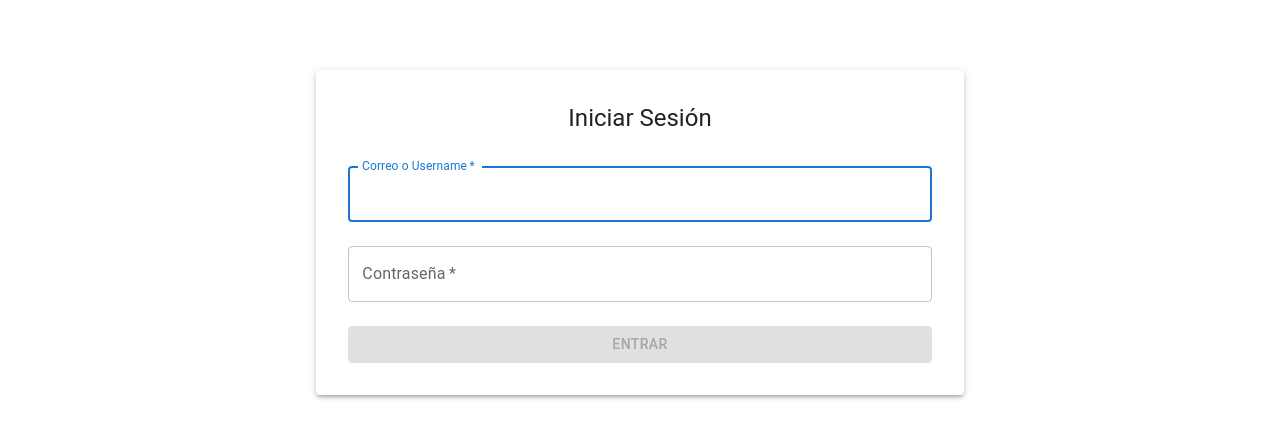
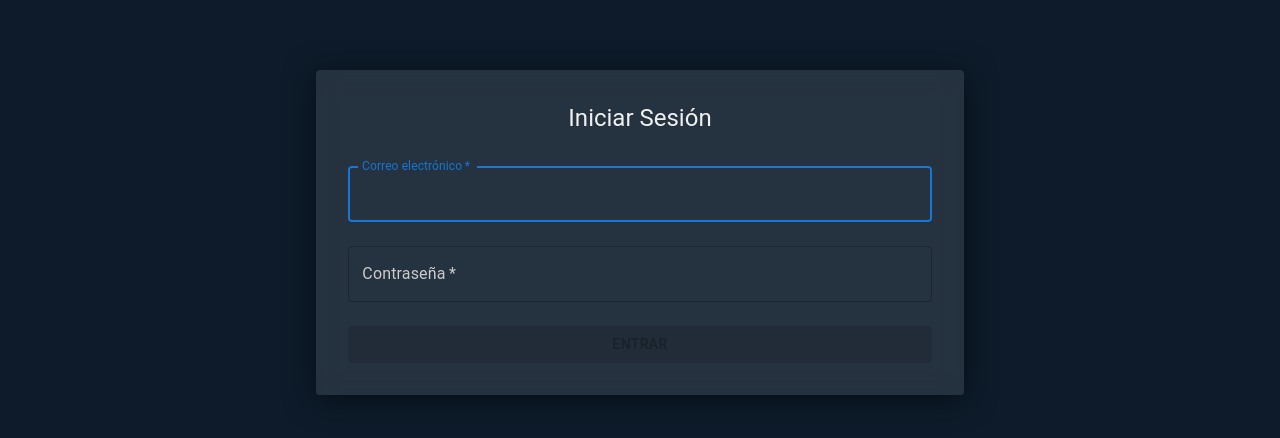
Before and after one commit to DevelopersNewGen/React-DBB-Frontend, a React (Vite) app: page /auth in a window 1280 px wide. Shown: the part 162-600 px from the top of the page. Built offline with nearby package versions, Linux system fonts and the light colour scheme; no server answers.

Commit message:
feat: se agrego video

```diff
--- a/index.html
+++ b/index.html
@@ -2,7 +2,7 @@
 <html lang="en">
   <head>
     <meta charset="UTF-8" />
-    <link rel="icon" type="image/svg+xml" href="/vite.svg" />
+    <link rel="icon" type="image/svg+xml" href="/src/assets/Logo DBB (2).svg" />
     <meta name="viewport" content="width=device-width, initial-scale=1.0" />
     <title>DDB</title>
   </head>
--- /dev/null
+++ b/src/assets/login.css
@@ -0,0 +1,44 @@
+body {
+  background-color: #0d1b2a; /* azul oscuro completo */
+}
+
+.section-form {
+  background: rgba(255, 255, 255, 0.1) !important; /* fondo tipo vidrio */
+  backdrop-filter: blur(12px);
+  -webkit-backdrop-filter: blur(12px);
+  box-shadow: 0 4px 30px rgba(0, 0, 0, 0.5) !important;
+  border-radius: 16px;
+  animation: fadeInUp 0.7s ease-out;
+  transition: all 0.3s ease-in-out;
+}
+
+.section-title {
+  color: #f0f0f0;
+}
+
+.section-input input {
+  color: white;
+}
+.section-input label {
+  color: #ccc;
+}
+
+.section-button {
+  background-color: #1f6feb;
+  color: white;
+  transition: background 0.3s ease;
+}
+.section-button:hover {
+  background-color: #388bfd !important;
+}
+
+@keyframes fadeInUp {
+  from {
+    opacity: 0;
+    transform: translateY(30px);
+  }
+  to {
+    opacity: 1;
+    transform: translateY(0);
+  }
+}
--- a/src/components/auth/Login.jsx
+++ b/src/components/auth/Login.jsx
@@ -2,6 +2,7 @@ import React, { useState } from 'react';
 import { Box, Button, TextField, Typography, Paper } from '@mui/material';
 import PropTypes from "prop-types";
 import { useLogin } from "../../shared/hooks"
+import "../../assets/login.css"
 
 export const Login = ({ switchAuthHandler }) => {
   const { login, isLoading } = useLogin();
@@ -73,7 +74,7 @@ export const Login = ({ switchAuthHandler }) => {
         </Typography>
         <form onSubmit={handleLogin}>
           <TextField
-            label="Correo o Username"
+            label="Correo electrónico"
             type="text"
             fullWidth
             required
--- a/src/pages/dashboard/DashboardPage.jsx
+++ b/src/pages/dashboard/DashboardPage.jsx
@@ -5,7 +5,27 @@ export const DashboardPage = () => {
   return (
     <>
       <ResponsiveAppBar />
-      <div>Dashboard</div>
+      <video
+        autoPlay
+        muted
+        loop
+        playsInline
+        style={{
+          position: "fixed",
+          top: "64px", // ajusta según la altura de tu navbar
+          left: 0,
+          width: "100%",
+          height: `calc(100vh - 64px)`, // ocupa el alto total menos el navbar
+          objectFit: "cover",
+          zIndex: -1, // para que no tape el navbar ni otros contenidos
+        }}
+      >
+        <source
+          src="https://res.cloudinary.com/daherc5uz/video/upload/v1753313889/Informe_de_proyecto_1_san5sn.mp4"
+          type="video/mp4"
+        />
+        Tu navegador no soporta la etiqueta de video.
+      </video>
     </>
   );
 };
```
Also changed, not shown: src/assets/Logo DBB (2).svg (added).
